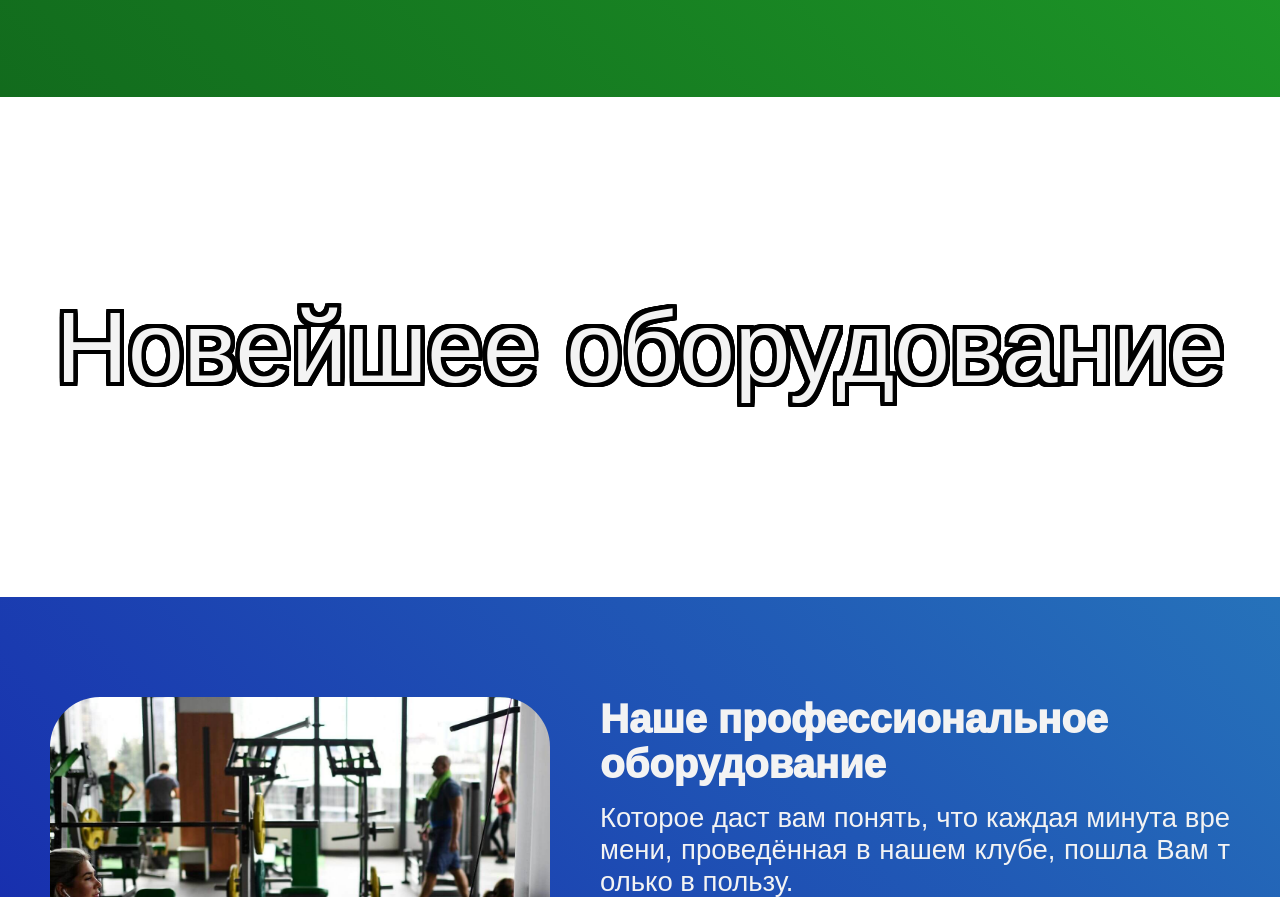
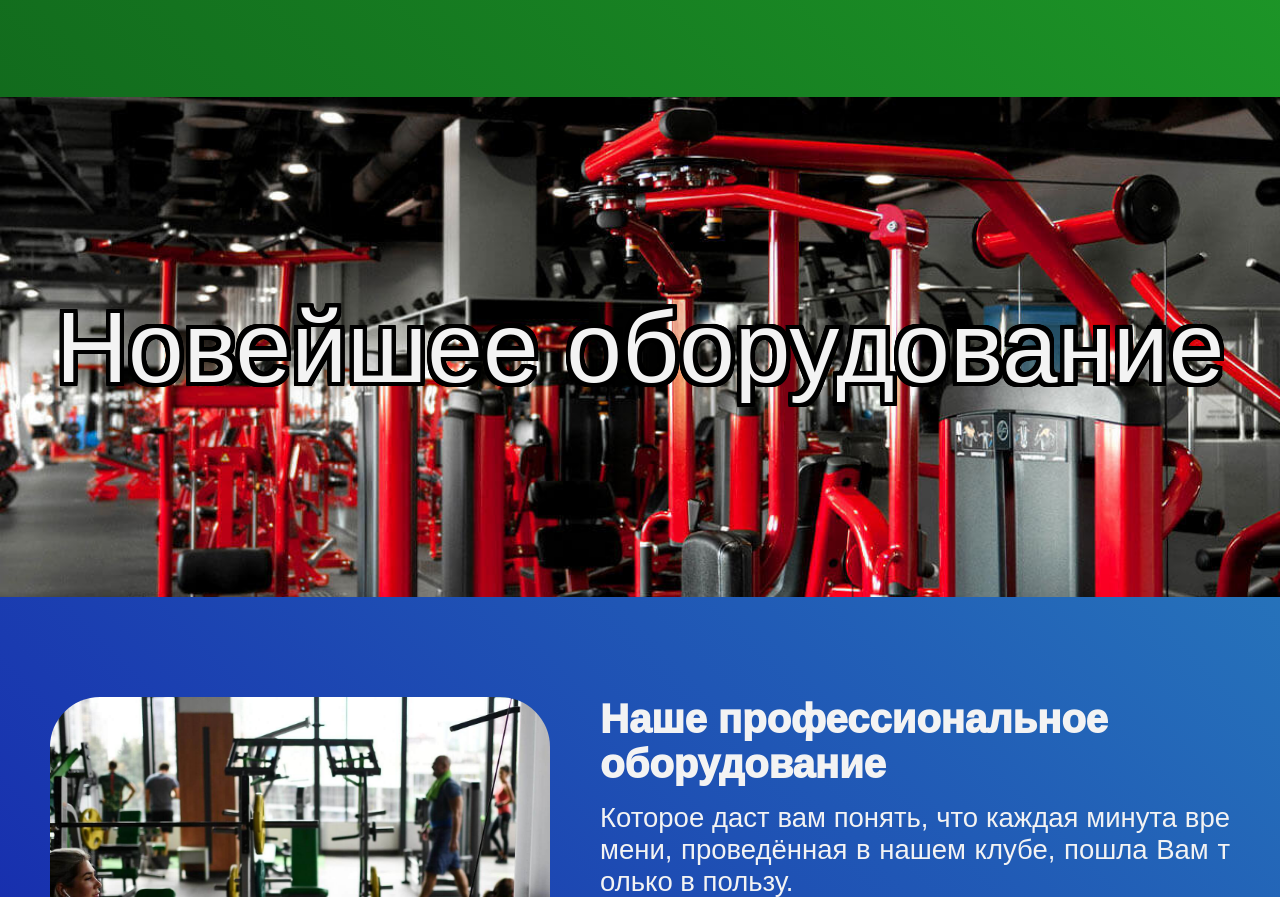
Before and after one commit to dimitryegorovvv/JustFit, a plain HTML site: page index.html in a window 1280 px wide. Shown: the part 856-1753 px from the top of the page. Drawn offline with nearby package versions, Linux system fonts and the light colour scheme; a web font is replaced by a local one.

Commit message:
Update main.css

```diff
--- a/css/main.css
+++ b/css/main.css
@@ -124,7 +124,7 @@ img{
 }
 
 .parallax_1{
-    background: url(content/fint4.jpg);
+    background: url("/content/fint4.jpg");
 }
 .parallax_2{
     background: url(/content/fitn5.jpg);
```
